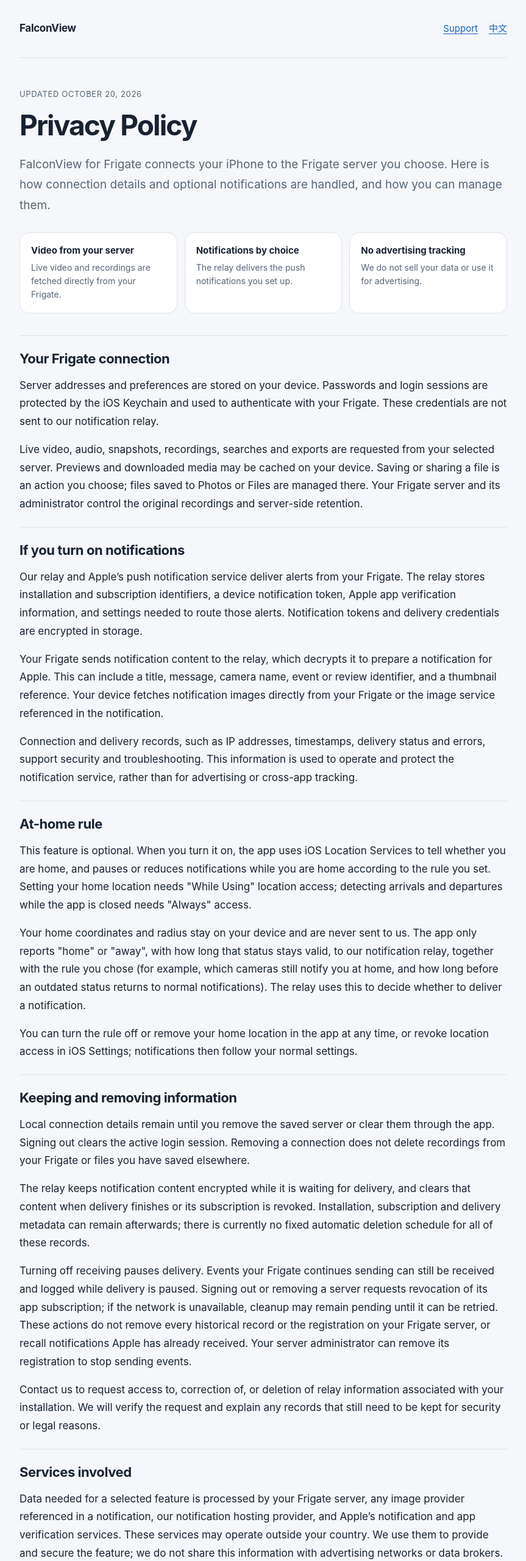
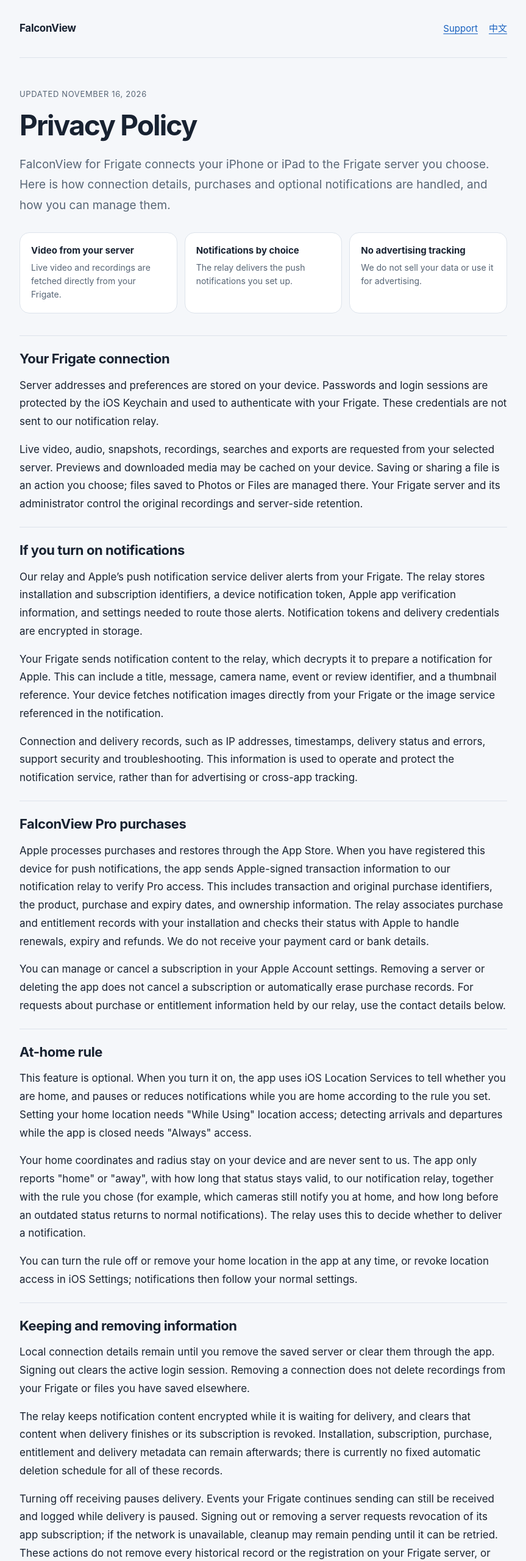
Before and after one commit to sephilex/falconview, a plain HTML site: page privacy/index.html in a window 1280 px wide. Shown: the top 2560 px of the page at 61% size, without its empty margins (208-1071 px from the left). Drawn offline with Linux system fonts and the light colour scheme.

Commit message:
docs(privacy): 补充 Pro 购买与权益信息处理说明

```diff
--- a/privacy/index.html
+++ b/privacy/index.html
@@ -12,9 +12,9 @@
   <a class="skip" href="#main">Skip to content</a>
   <header><a class="brand" href="../">FalconView</a><nav aria-label="Pages"><a href="../support/">Support</a><a href="../zh/privacy/" lang="zh-Hans">中文</a></nav></header>
   <main id="main">
-    <p class="eyebrow">UPDATED OCTOBER 20, 2026</p>
+    <p class="eyebrow">UPDATED NOVEMBER 16, 2026</p>
     <h1>Privacy Policy</h1>
-    <p class="intro">FalconView for Frigate connects your iPhone to the Frigate server you choose. Here is how connection details and optional notifications are handled, and how you can manage them.</p>
+    <p class="intro">FalconView for Frigate connects your iPhone or iPad to the Frigate server you choose. Here is how connection details, purchases and optional notifications are handled, and how you can manage them.</p>
     <div class="highlights" aria-label="At a glance">
       <div class="highlight"><strong>Video from your server</strong><span>Live video and recordings are fetched directly from your Frigate.</span></div>
       <div class="highlight"><strong>Notifications by choice</strong><span>The relay delivers the push notifications you set up.</span></div>
@@ -32,6 +32,11 @@
       <p>Connection and delivery records, such as IP addresses, timestamps, delivery status and errors, support security and troubleshooting. This information is used to operate and protect the notification service, rather than for advertising or cross-app tracking.</p>
     </section>
     <section>
+      <h2>FalconView Pro purchases</h2>
+      <p>Apple processes purchases and restores through the App Store. When you have registered this device for push notifications, the app sends Apple-signed transaction information to our notification relay to verify Pro access. This includes transaction and original purchase identifiers, the product, purchase and expiry dates, and ownership information. The relay associates purchase and entitlement records with your installation and checks their status with Apple to handle renewals, expiry and refunds. We do not receive your payment card or bank details.</p>
+      <p>You can manage or cancel a subscription in your Apple Account settings. Removing a server or deleting the app does not cancel a subscription or automatically erase purchase records. For requests about purchase or entitlement information held by our relay, use the contact details below.</p>
+    </section>
+    <section>
       <h2>At-home rule</h2>
       <p>This feature is optional. When you turn it on, the app uses iOS Location Services to tell whether you are home, and pauses or reduces notifications while you are home according to the rule you set. Setting your home location needs "While Using" location access; detecting arrivals and departures while the app is closed needs "Always" access.</p>
       <p>Your home coordinates and radius stay on your device and are never sent to us. The app only reports "home" or "away", with how long that status stays valid, to our notification relay, together with the rule you chose (for example, which cameras still notify you at home, and how long before an outdated status returns to normal notifications). The relay uses this to decide whether to deliver a notification.</p>
@@ -40,13 +45,13 @@
     <section>
       <h2>Keeping and removing information</h2>
       <p>Local connection details remain until you remove the saved server or clear them through the app. Signing out clears the active login session. Removing a connection does not delete recordings from your Frigate or files you have saved elsewhere.</p>
-      <p>The relay keeps notification content encrypted while it is waiting for delivery, and clears that content when delivery finishes or its subscription is revoked. Installation, subscription and delivery metadata can remain afterwards; there is currently no fixed automatic deletion schedule for all of these records.</p>
+      <p>The relay keeps notification content encrypted while it is waiting for delivery, and clears that content when delivery finishes or its subscription is revoked. Installation, subscription, purchase, entitlement and delivery metadata can remain afterwards; there is currently no fixed automatic deletion schedule for all of these records.</p>
       <p>Turning off receiving pauses delivery. Events your Frigate continues sending can still be received and logged while delivery is paused. Signing out or removing a server requests revocation of its app subscription; if the network is unavailable, cleanup may remain pending until it can be retried. These actions do not remove every historical record or the registration on your Frigate server, or recall notifications Apple has already received. Your server administrator can remove its registration to stop sending events.</p>
       <p>Contact us to request access to, correction of, or deletion of relay information associated with your installation. We will verify the request and explain any records that still need to be kept for security or legal reasons.</p>
     </section>
     <section>
       <h2>Services involved</h2>
-      <p>Data needed for a selected feature is processed by your Frigate server, any image provider referenced in a notification, our notification hosting provider, and Apple’s notification and app verification services. These services may operate outside your country. We use them to provide and secure the feature; we do not share this information with advertising networks or data brokers.</p>
+      <p>Data needed for a selected feature is processed by your Frigate server, any image provider referenced in a notification, our notification hosting provider, and Apple’s payment, purchase verification, notification and app verification services. These services may operate outside your country. We use them to provide and secure the feature; we do not share this information with advertising networks or data brokers.</p>
       <p>This website is hosted on GitHub Pages. We add no analytics scripts or cookies to it. GitHub may process technical access information, including IP addresses, under its <a href="https://docs.github.com/en/site-policy/privacy-policies/github-general-privacy-statement">privacy statement</a>. Apple’s handling of its services is described in its <a href="https://www.apple.com/legal/privacy/">privacy policy</a>.</p>
     </section>
     <section>
```
Also changed, not shown: zh/privacy/index.html (+9 -4 lines).
